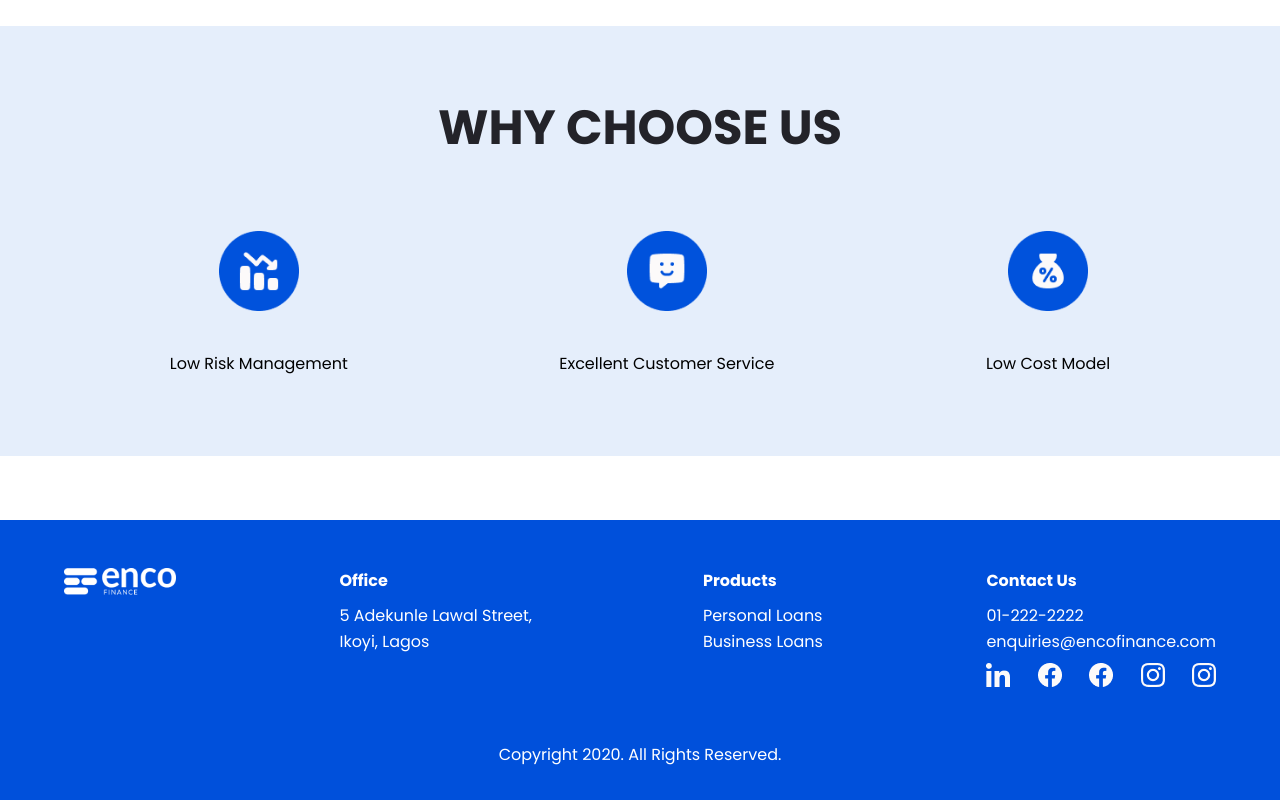
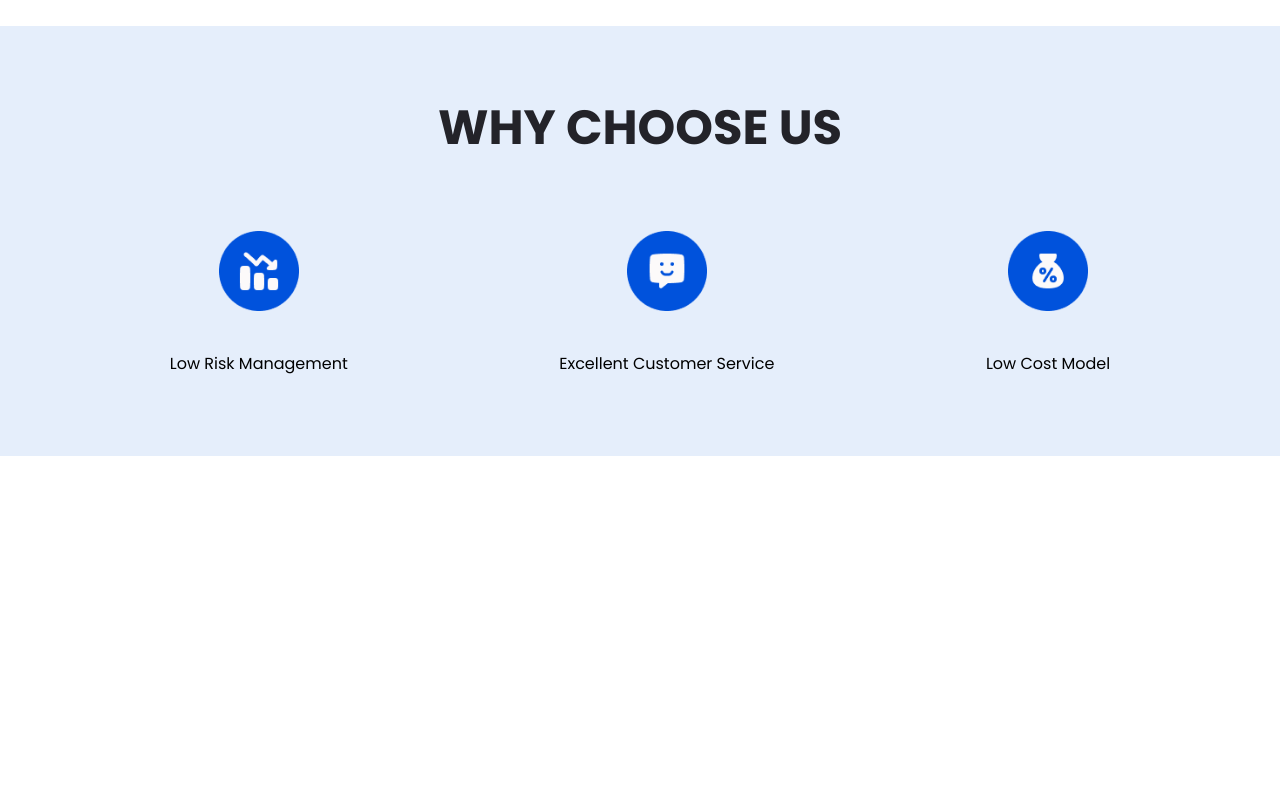
Before and after one commit to JosephOkpala/enco, a React (Create React App) app: page / in a window 1280 px wide. Shown: the part 1701-2501 px from the top of the page. After the commit the page ends 2221 px from the top, so only its background shows below. Built offline with nearby package versions, Linux system fonts and the light colour scheme.

Commit message:
scroll to

```diff
--- a/src/App.js
+++ b/src/App.js
@@ -18,7 +18,7 @@ const App = () => {
         <Route path="/products" element={<Products />} />
         <Route path="*" element={<Error />} />
       </Routes>
-      <Footer />
+      {/* <Footer /> */}
     </div>
   );
 };
--- a/src/Footer.jsx
+++ b/src/Footer.jsx
@@ -5,7 +5,13 @@ import facebook from './assets/facebook.png';
 import instagram from './assets/instagram.png';
 import './styles/Footer.css';
 
-const Footer = () => {
+const Footer = ({ product }) => {
+  const scrollToProducts = (elementRef) => {
+    window.scrollTo({
+      top: elementRef.current.offsetTop,
+      behavior: 'smooth',
+    });
+  };
   return (
     <footer>
       <div className="footer">
@@ -16,8 +22,8 @@ const Footer = () => {
         </div>
         <div className="each-footer">
           <h4>Products</h4>
-          <Link to="/products">Personal Loans</Link>
-          <Link to="/products">Business Loans</Link>
+          <p onClick={() => scrollToProducts(product)}>Personal Loans</p>
+          <p to="/products">Business Loans</p>
         </div>
         <div className="each-footer">
           <h4>Contact Us</h4>
--- a/src/components/Products.jsx
+++ b/src/components/Products.jsx
@@ -2,16 +2,20 @@ import ladySitting from '../assets/lady-sitting.png';
 import peopleGathered from '../assets/people-gathered.png';
 import Aos from 'aos';
 import 'aos/dist/aos.css';
-import { useEffect } from 'react';
+import { useEffect, useRef } from 'react';
 import '../styles/Product.css';
+import Footer from '../Footer';
 
 const Products = () => {
+  const personalRef = useRef(null);
+
   useEffect(() => {
     Aos.init({ duration: 1000 });
   }, []);
   return (
+    <div>
       <div className="product-container">
-      <h1>OUR PRODUCTS</h1>
+        <h1 ref={personalRef}>OUR PRODUCTS</h1>
         <div className="loans" data-aos="fade-up" data-aos-once="true">
           <div className="circle"></div>
           <h3>Personal Loans</h3>
@@ -39,8 +43,8 @@ const Products = () => {
 
             <ul>
               <li>
-              Flexible repayment plans and option to pay off all or part of the
-              loan at any time without penalty.
+                Flexible repayment plans and option to pay off all or part of
+                the loan at any time without penalty.
               </li>
               <li>Option to apply online for a faster approval.</li>
               <li>
@@ -65,7 +69,8 @@ const Products = () => {
               <p>
                 At Enco Finance, whatever your business needs are, we have the
                 right loan to help you meet them. We have tailored solutions
-              designed to help you scale-up your business and grow your revenue.
+                designed to help you scale-up your business and grow your
+                revenue.
               </p>
               <p>Our range of business loans include; </p>
             </div>
@@ -87,6 +92,8 @@ const Products = () => {
           />
         </div>
       </div>
+      <Footer product={personalRef} />
+    </div>
   );
 };
 
```
Lines whose indentation alone changed are shown as unchanged.
